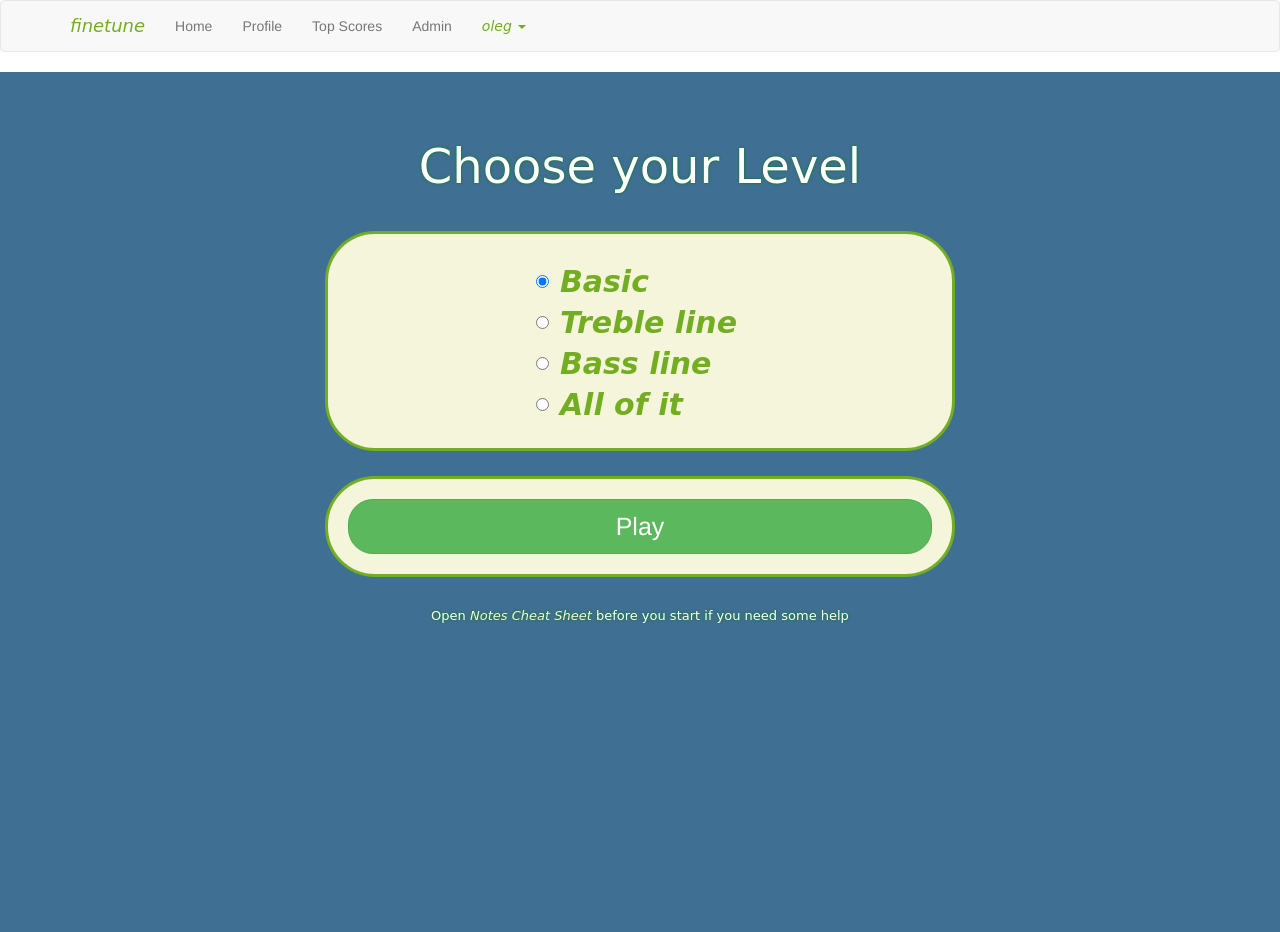
After one commit to oleglyask/finetune, a Flask app: page /home in a window 1280 px wide. The commit adds this page. Run offline with Flask 2, Linux system fonts and the light colour scheme; a user stored in the database is signed in; data comes from the database, SQL or seed files in the repository; both versions use the stored data as it was after the commit; some libraries are stand-ins or nearby versions.

Commit message:
fixing css

```diff
--- a/app/auth/views.py
+++ b/app/auth/views.py
@@ -38,7 +38,7 @@ def login():
             login_user(user, form.remember_me.data)
             next = request.args.get('next')
             if next is None or not next.startswith('/'):
-                next = url_for('main.index')
+                next = url_for('main.home')
             return redirect(next)
         flash('email/password does not match')
     return render_template('auth/auth_forms.html', form=form, title='login')
--- a/app/main/forms.py
+++ b/app/main/forms.py
@@ -1,5 +1,5 @@
 from flask_wtf import FlaskForm
-from wtforms import StringField, SubmitField, SelectField, DateField, TextAreaField, BooleanField, ValidationError
+from wtforms import StringField, SubmitField, SelectField, DateField, TextAreaField, BooleanField, ValidationError, RadioField
 from wtforms.validators import DataRequired, Length, Regexp
 from ..models import User, Role
 
--- a/app/main/views.py
+++ b/app/main/views.py
@@ -7,19 +7,21 @@ from .. import db
 from ..models import User, Role, Permission, Note
 from ..decorators import admin_required, permission_required
 
+# Start page
+@main.route('/')
+def index():
+    return render_template('index.html')
+
 # Home page
-@main.route('/', methods=['GET'])
-def index():
-    if current_user.is_authenticated:
-        top_users = User.query.filter(User.high_score != None).order_by(User.high_score.desc()).limit(10).all()
-        return render_template('index.html', top_users=top_users)
-    else:
-        return redirect(url_for('auth.login'))
+@main.route('/home', methods=['GET', 'POST'])
+@login_required
+def home():
+    return render_template('home.html')
 
 # game page
-@main.route('/play')
+@main.route('/play/<level>')
 @login_required
-def play():
+def play(level):
     current_user.ping()
     notes = [
         Note('C','white'),
@@ -34,7 +36,7 @@ def play():
         Note('A', 'white'),
         Note('Bb', 'black'),
         Note('B', 'white'),]
-    return render_template('piano.html', notes=notes, high_score=current_user.high_score)
+    return render_template('piano.html', notes=notes, high_score=current_user.high_score, level=level)
 
 # called when user pressed the Exit button on the game page
 @main.route('/exit/<score>')
@@ -45,7 +47,14 @@ def exit(score):
         flash('You got a new High score')
         db.session.add(current_user._get_current_object())
         db.session.commit()
-    return redirect(url_for('main.index'))
+    return redirect(url_for('main.top_scores'))
+
+# will display top scores
+@main.route('/topscores')
+@login_required
+def top_scores():
+    top_users = User.query.filter(User.high_score != None).order_by(User.high_score.desc()).limit(10).all()
+    return render_template('top_scores.html', top_users=top_users)
 
 # route() comes first
 # then check if user authenticated
--- a/app/static/styles.css
+++ b/app/static/styles.css
@@ -23,8 +23,10 @@
 .main-container {
     background-color: rgb(63, 111, 147);
     width: 100%;
-    height: 100vh;
-    padding: 50px;
+    min-height: 100vh;
+    padding: 30px;
+    margin: auto;
+    padding-bottom: 0px;
 }
 
 .game-container {
@@ -46,6 +48,10 @@
 
 }
 
+.forms-flexbox.play-btn {
+    width: 100%;
+}
+
 .form {
     width: 80%;
     margin: auto;
@@ -60,12 +66,25 @@
 
 .main-container .headers{
     color: white;
-    margin: 40px;
+    margin: 30px;
     display: flex;
     justify-content: center;
     font-family: Apple Chancery, cursive;
     text-shadow: 0 0 3px green;
     font-size: xxx-large;
+    text-align: center;
+}
+
+.headers .main-header{
+    color: beige;
+}
+
+.headers.cheat-sheet{
+    font-size: small;
+}
+.headers.cheat-sheet a{
+    color: beige;
+    font-style: italic;
 }
 
 #vexflow-space {
@@ -99,6 +118,15 @@
 .badge {
     font-size: 4rem;
     background-color: transparent;
+}
+
+.badge.level {
+    font-size: 3rem;
+}
+
+.levels {
+    display: flex;
+    justify-content: center;
 }
 
 .label {
@@ -189,13 +217,7 @@
     font-size: 2.5rem;
 }
 
-/* .email-text div {
-    margin: 30px;
-    font-family: hybrea,proxima-nova,'helvetica neue', helvetica, arial, geneva, sans-serif;;
-    font-size: small;
+.play-btn {
+    margin-top: 25px;
+    margin-bottom: 25px;
 }
-
-.email-text a {
-    text-decoration: none;
-    font-size: large;
-} */
--- a/app/templates/auth/auth_forms.html
+++ b/app/templates/auth/auth_forms.html
@@ -10,11 +10,7 @@
     {{super()}}
 
     <div class="headers">
-        {% if title == 'login' %}
-            Welcome to Finetune
-        {% else %}
-            {{title.capitalize()}}
-        {% endif %}
+        {{title.capitalize()}}
     </div>
 
     <div class="forms-flexbox">
--- a/app/templates/base.html
+++ b/app/templates/base.html
@@ -27,11 +27,18 @@
             </div>
             <div class="collapse navbar-collapse" id="bs-example-navbar-collapse-1">
                 <ul class="nav navbar-nav">
-                    <li><a href="/">Home</a></li>
                     {% if current_user.is_authenticated %}
+                    <li>
+                        <a href="/home">Home</a>
+                    </li>
                     <li>
                         <a href="{{ url_for('main.user', username=current_user.username) }}">
                             Profile
+                        </a>
+                    </li>
+                    <li>
+                        <a href="{{ url_for('main.top_scores') }}">
+                            Top Scores
                         </a>
                     </li>
                     {% endif %}
--- /dev/null
+++ b/app/templates/home.html
@@ -0,0 +1,62 @@
+{% extends 'base.html' %}
+<!-- {% import 'bootstrap/wtf.html' as wtf %}
+{% import "_macros.html" as macros %} -->
+
+{% block title %} {{super()}} Home {% endblock %}
+{% block head %} {{super()}} {% endblock %}
+
+{% block page_content %}
+    {{super()}}
+
+    <div class="game-container">
+
+        <div class="headers">
+                Choose your Level
+        </div>
+
+        <div class="forms-flexbox play-btn">
+            <div class="form">
+                <div class="levels">
+                <div>
+                <input type="radio" id="basic" class="radio-btn" name="level" value="basic">
+                <label class="badge label level" for="basic">Basic</label><br>
+                <input type="radio" id="treble" class="radio-btn" name="level" value="treble">
+                <label class="badge label level" for="treble">Treble line</label><br>
+                <input type="radio" id="bass" class="radio-btn" name="level" value="bass">
+                <label class="badge label level" for="bass">Bass line</label><br>
+                <input type="radio" id="all" class="radio-btn" name="level" value="all">
+                <label class="badge label level" for="all">All of it</label>
+                </div>
+                </div>
+            </div>
+        </div>
+
+        <!-- Play button -->
+        <div class="play-btn forms-flexbox"><a id="play" class="btn btn-default btn btn-success btn-lg .active btn-block">Play</a></div>
+
+        <div class="cheat-sheet headers">
+            <p> Open <a href="{{url_for('static', filename='grand_staff.jpg')}}" target="_blank">Notes Cheat Sheet</a> before you start if you need some help</p>
+        </div>
+
+    </div>
+
+    <script>
+        document.getElementById('basic').checked = true
+        play = document.getElementById('play')
+        play.addEventListener('click', () => {
+            document.querySelectorAll('.radio-btn').forEach(radio => {
+                if (radio.checked === true) {
+                    play.href = "{{url_for('main.play', level='')}}" + radio.value
+                }
+            })
+        })
+    </script>
+
+
+    <!-- {% if pagination and pagination.pages > 1 %}
+    <div class="pagination">
+        {{ macros.pagination_widget(pagination, 'main.index') }}
+    </div>
+    {% endif %} -->
+
+{% endblock %}
```
Also changed, not shown: app/static/finetune.js (+37 -7 lines), app/static/index.js (added, +114 -0 lines), app/templates/index.html (+21 -38 lines), app/templates/piano.html (+6 -2 lines), app/templates/top_scores.html (added, +52 -0 lines), app/static/grand_staff.jpg (added), data-dev.sqlite.
